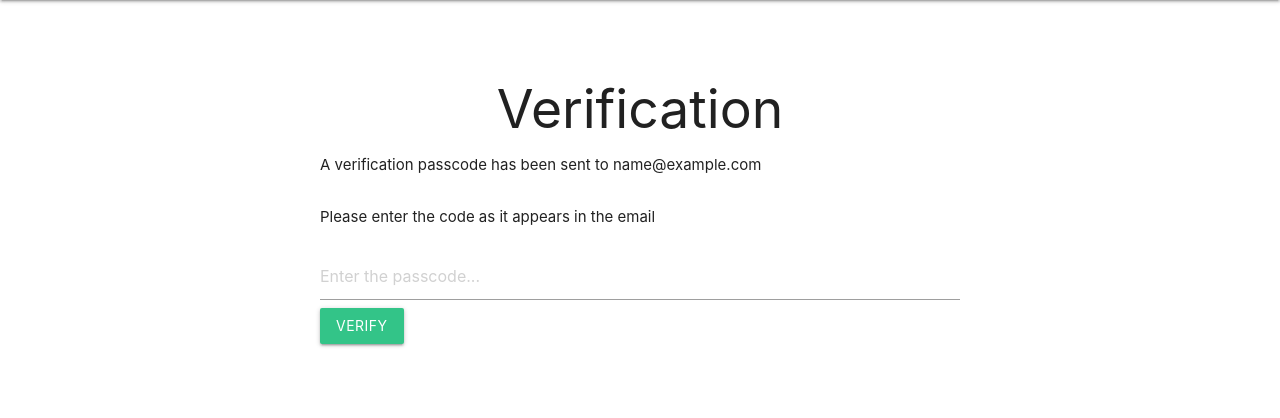
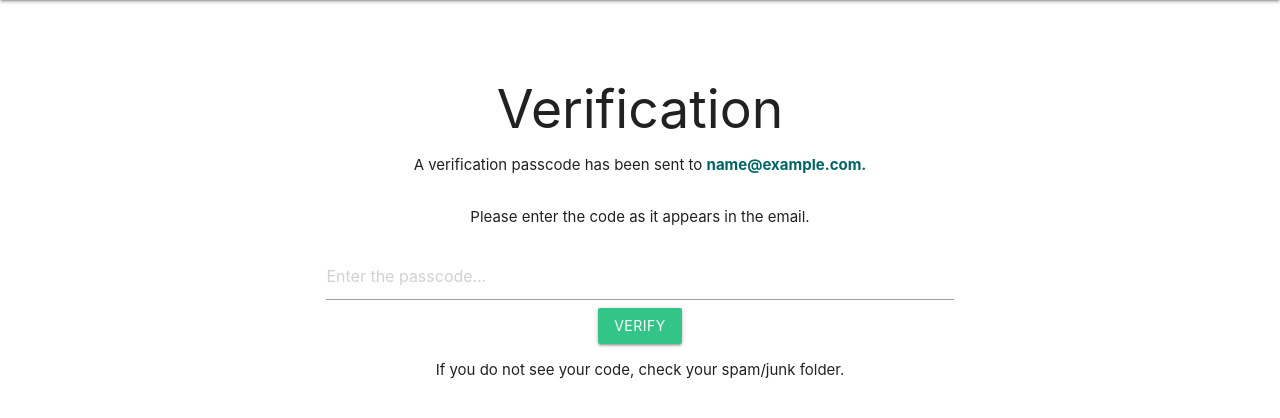
Before and after one commit to K-Means-Necessary-INFO-3604/Cucurbit-Disease-Detection, a Flask app: template App/templates/awaiting_verification.html in a window 1280 px wide. Shown: the part 64-482 px from the top of the page. Run offline with Flask 3, Linux system fonts and the light colour scheme; the template is opened without the code that fills it: most values are stand-ins (such as "Sample title", 1, 10 or a date in 2020).

Commit message:
added logo in email and styling for verification

```diff
--- a/App/controllers/mail.py
+++ b/App/controllers/mail.py
@@ -7,6 +7,7 @@ import json
 from email_validator import validate_email, EmailNotValidError
 from email.mime.multipart import MIMEMultipart
 from email.mime.text import MIMEText
+from email.mime.image import MIMEImage
 from base64 import urlsafe_b64encode
 from flask import render_template
 
@@ -37,14 +38,20 @@ def get_gmail_service():
     service = build('gmail', 'v1', credentials=credentials)
     return service
 
-def send_email(service, email, subject, body):
+def send_email(email, subject, body):
     try:
+        service = get_gmail_service()
         msg = MIMEMultipart()
         msg['To'] = email
         msg['From'] = 'me'
         msg['Subject'] = subject
         msg.attach(MIMEText(body, 'html'))
-
+        with open("App/static/images/PhytoGuard.jpg", "rb") as logo:
+            image_binary = logo.read()
+            image = MIMEImage(image_binary)
+            image.add_header("Content-ID", "<logo>")
+            image.add_header("Content-Disposition", "inline", filename="PhytoGuard.jpg")
+            msg.attach(image)
         raw_message = urlsafe_b64encode(msg.as_bytes()).decode()
         service.users().messages().send(userId='me', body={'raw': raw_message}).execute()
         print("Message sent successfully!")
@@ -61,11 +68,9 @@ def validate_email_syntax(email):
 
 def send_verification(email):
     passcode = random.randrange(100000, 999999)
-    body = render_template("verification.html", passcode=passcode)
-
     try:
-        service = get_gmail_service()
-        send_email(service, email, "Email Verification", body)
+        body = render_template("verification.html", passcode=passcode)
+        send_email(email, "Email Verification", body)
         return passcode
     except Exception as e:
         print(f"An error occurred: {e}")
--- a/App/templates/awaiting_verification.html
+++ b/App/templates/awaiting_verification.html
@@ -11,10 +11,11 @@
             background-color: #33c488;
         }
         .container{
-            display:grid;
-            margin:auto;
+            display:flex;
+            flex-direction:column;
             justify-content: center;
-            width: 100vw;
+            text-align:center;
+
         }
         h2{
             margin:auto;
@@ -22,17 +23,18 @@
         }
         form{
             margin-top:10px;
-            width:50vw;
         }
-
+        b{
+            color:#006565;
+        }
 
 
     </style>
 
     <div class="container">
             <h2>Verification</h2>
-            <p>A verification passcode has been sent to {{email}}</p>
-            <p>Please enter the code as it appears in the email</p>
+            <p>A verification passcode has been sent to <b>{{email}}.</b></p>
+            <p>Please enter the code as it appears in the email.</p>
             <form method="POST" action="/verify">
                 <input name="passcode" placeholder="Enter the passcode..." type="text" required>
                 <input name="encoded" value="{{passcode}}" type="hidden" >
@@ -40,6 +42,8 @@
                 <input name="password" value="{{password}}" type="hidden">
                 <button class="btn"> Verify </button>
             </form>
+            <p>If you do not see your code, check your spam/junk folder.</p>
+
     </div>
 
 
--- a/App/templates/verification.html
+++ b/App/templates/verification.html
@@ -4,7 +4,6 @@
     <div style="background-color:#51aa78; height:70px; width:160px; display:flex;">
         <img style="object-fit:contain; max-height:100%; max-width: 100%; margin:0 auto;" src="cid:logo" alt="PhytoGuard">
     </div>
-    <p>{{encoded_image}}</p>
     <p>This email serves to verify your email account for PhytoGuard. </p>
     <p>If you did not to mean register for a PhytoGuard account, please ignore this message.</p>
     <p> If you are registering for a PhytoGuard please use the verification passcode below</p>
```
Also changed, not shown: 1 other file.
